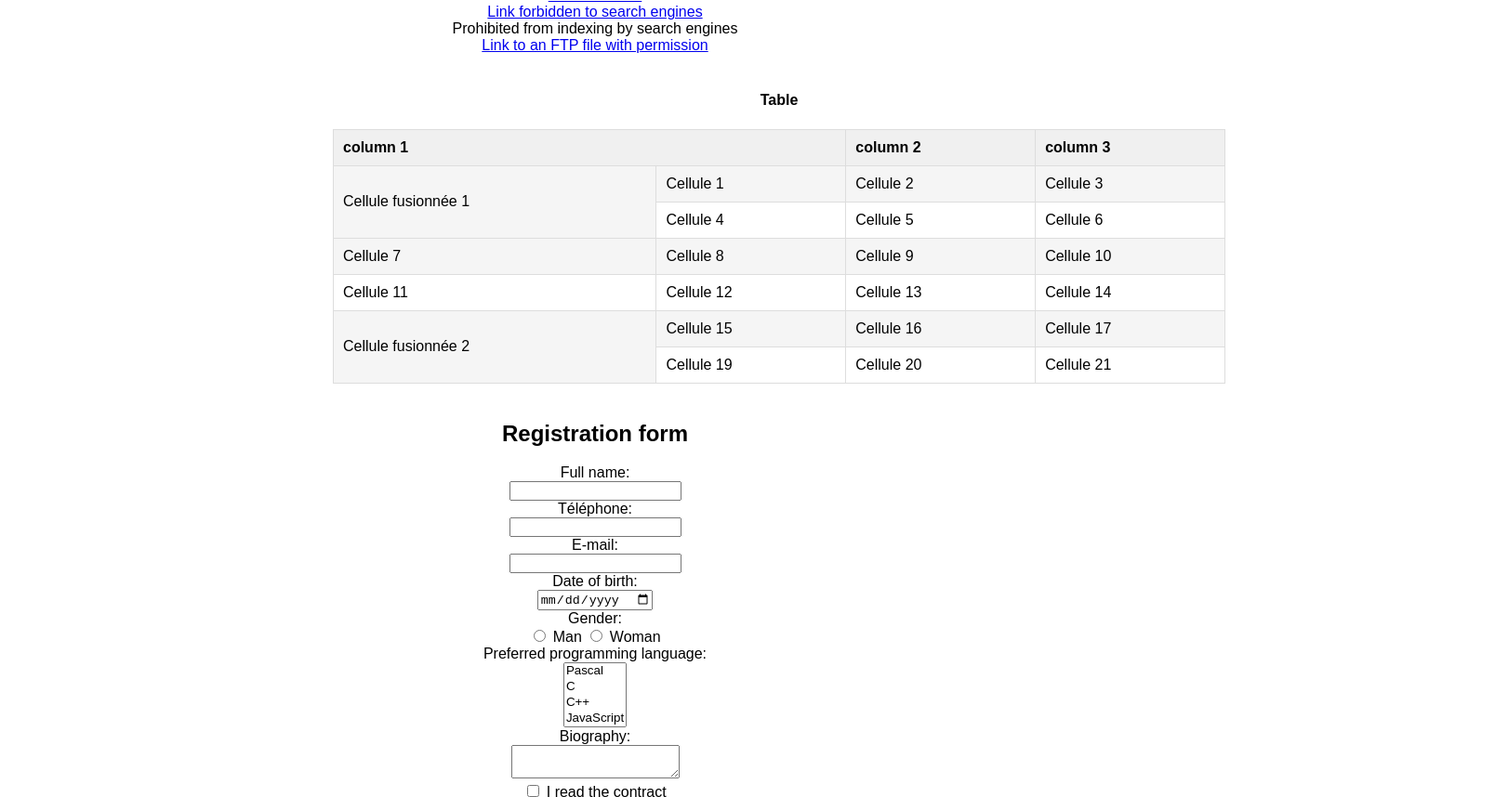
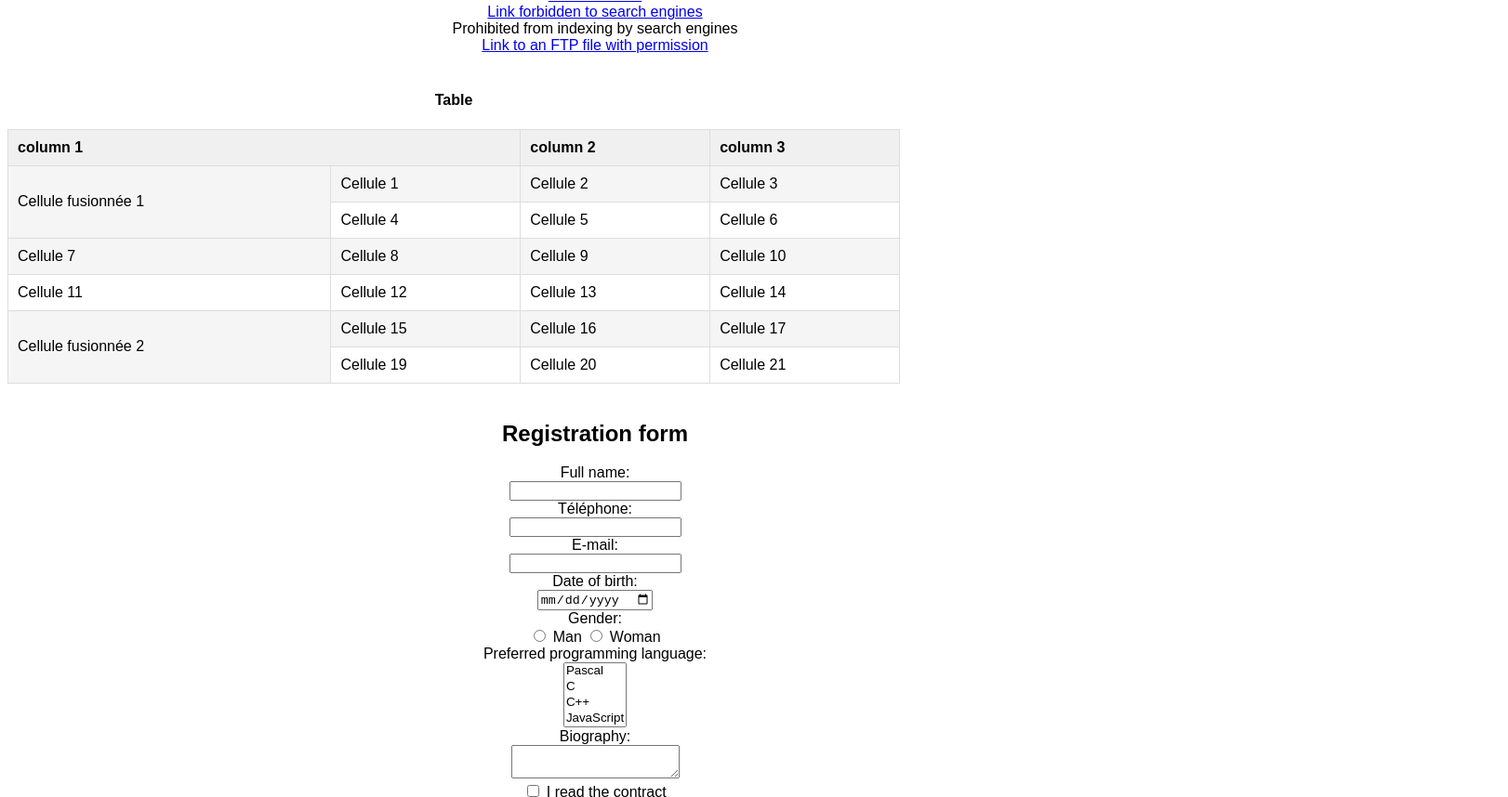
Before and after one commit to nomogo/yoo2, a plain HTML site: page index.html in a window 1280 px wide. Shown: the part 1349-2207 px from the top of the page at 93% size, 1622 px wide, since content can reach past the window. Drawn offline with Linux system fonts and the light colour scheme.

Commit message:
Update style.css

```diff
--- a/style.css
+++ b/style.css
@@ -56,8 +56,8 @@ nav#nav ul li a {
 
 main#main {
     padding: 20px 0;
-     position:relative;
-    left: 350px;
+     width: 100%;
+    border-collapse: callapse;
 
 }
 
```
